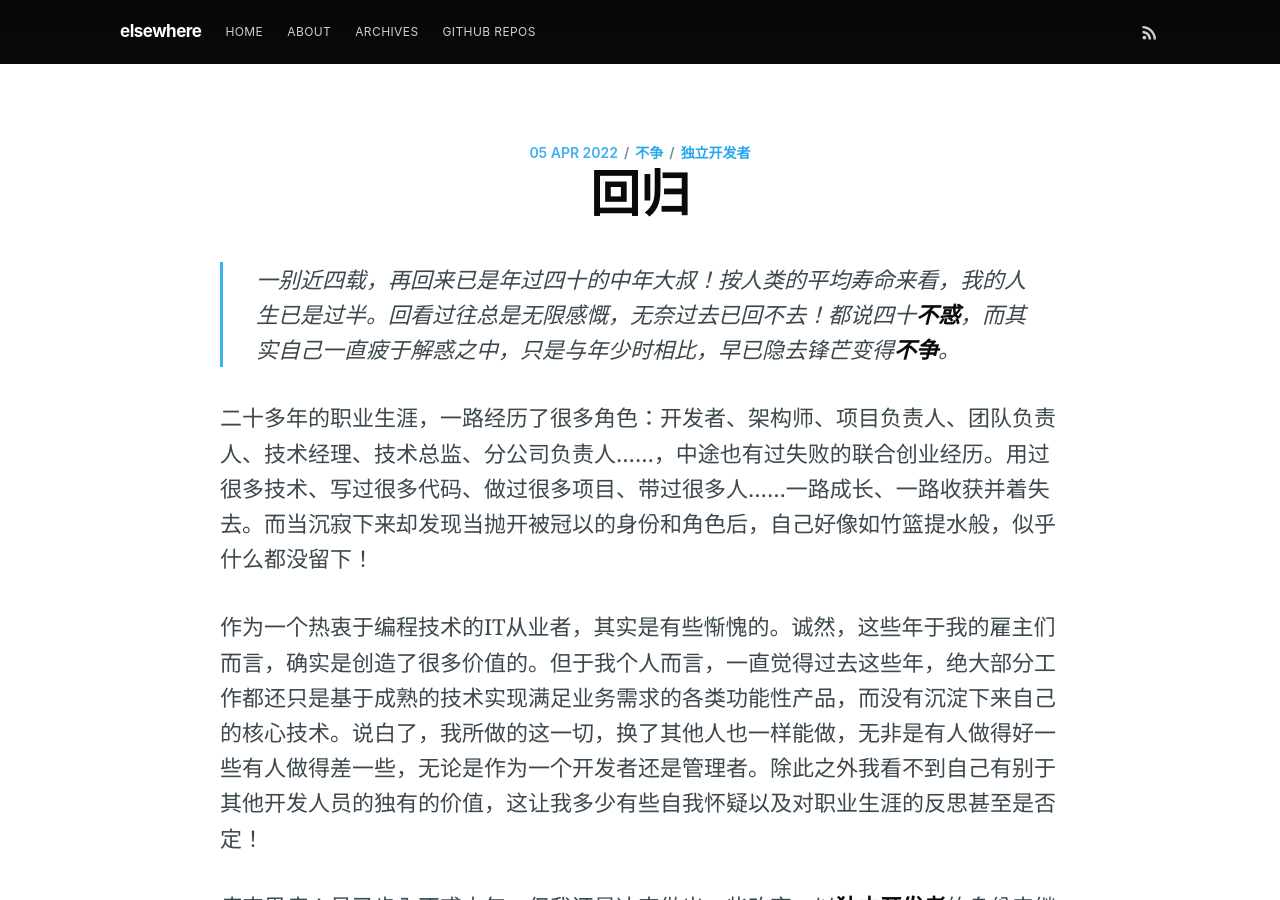
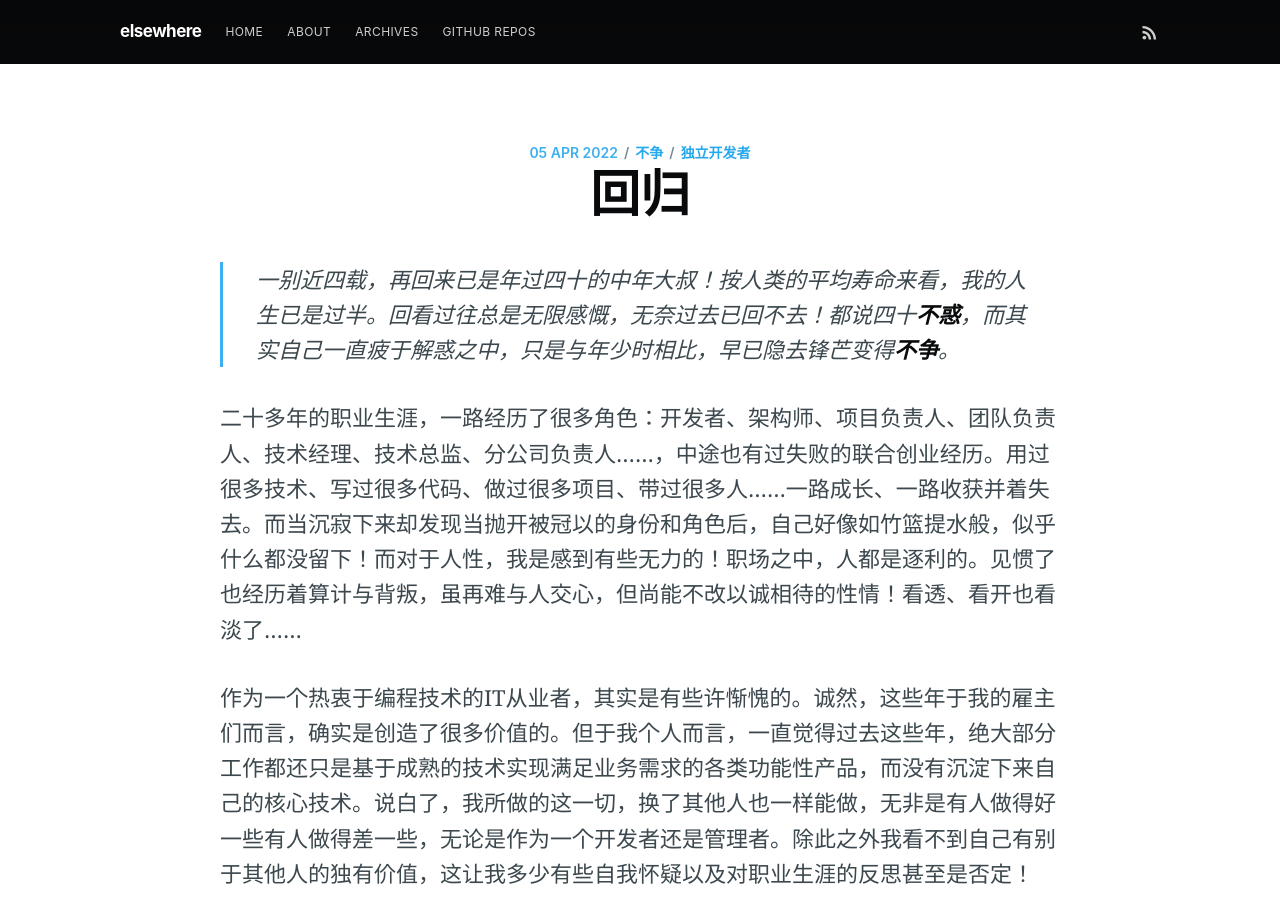
Before and after one commit to devylee/devylee.github.io, a Jekyll site: the page built from _posts/2022/04/2022-04-03-come-back.md, in a window 1280 px wide and 900 px high. Built offline with Jekyll 4.4.1, drawn with Linux system fonts in a browser that asks for light colours; nearby versions of some CDN libraries.

Commit message:
update post

```diff
--- a/_posts/2022/04/2022-04-03-come-back.md
+++ b/_posts/2022/04/2022-04-03-come-back.md
@@ -14,9 +14,9 @@ comments  : false
 
 <!--more-->
 
-二十多年的职业生涯，一路经历了很多角色：开发者、架构师、项目负责人、团队负责人、技术经理、技术总监、分公司负责人……，中途也有过失败的联合创业经历。用过很多技术、写过很多代码、做过很多项目、带过很多人……一路成长、一路收获并着失去。而当沉寂下来却发现当抛开被冠以的身份和角色后，自己好像如竹篮提水般，似乎什么都没留下！
+二十多年的职业生涯，一路经历了很多角色：开发者、架构师、项目负责人、团队负责人、技术经理、技术总监、分公司负责人……，中途也有过失败的联合创业经历。用过很多技术、写过很多代码、做过很多项目、带过很多人……一路成长、一路收获并着失去。而当沉寂下来却发现当抛开被冠以的身份和角色后，自己好像如竹篮提水般，似乎什么都没留下！而对于人性，我是感到有些无力的！职场之中，人都是逐利的。见惯了也经历着算计与背叛，虽再难与人交心，但尚能不改以诚相待的性情！看透、看开也看淡了……
 
-作为一个热衷于编程技术的IT从业者，其实是有些惭愧的。诚然，这些年于我的雇主们而言，确实是创造了很多价值的。但于我个人而言，一直觉得过去这些年，绝大部分工作都还只是基于成熟的技术实现满足业务需求的各类功能性产品，而没有沉淀下来自己的核心技术。说白了，我所做的这一切，换了其他人也一样能做，无非是有人做得好一些有人做得差一些，无论是作为一个开发者还是管理者。除此之外我看不到自己有别于其他开发人员的独有的价值，这让我多少有些自我怀疑以及对职业生涯的反思甚至是否定！
+作为一个热衷于编程技术的IT从业者，其实是有些许惭愧的。诚然，这些年于我的雇主们而言，确实是创造了很多价值的。但于我个人而言，一直觉得过去这些年，绝大部分工作都还只是基于成熟的技术实现满足业务需求的各类功能性产品，而没有沉淀下来自己的核心技术。说白了，我所做的这一切，换了其他人也一样能做，无非是有人做得好一些有人做得差一些，无论是作为一个开发者还是管理者。除此之外我看不到自己有别于其他人的独有价值，这让我多少有些自我怀疑以及对职业生涯的反思甚至是否定！
 
 痛定思痛！虽已步入不惑之年，但我还是决定做出一些改变，以**独立开发者**的身份来继续我的职业生涯！这条路看起来并不容易，毕竟生活是需要平衡的，一方面生计是必须要考虑的问题（而且绝对并不轻松）；另一方面，我希望在编程技术的世界里，我可以**有所贡献**、**有所创造**，能让自己在这个世界里找到一丝丝存在感！
 
```
